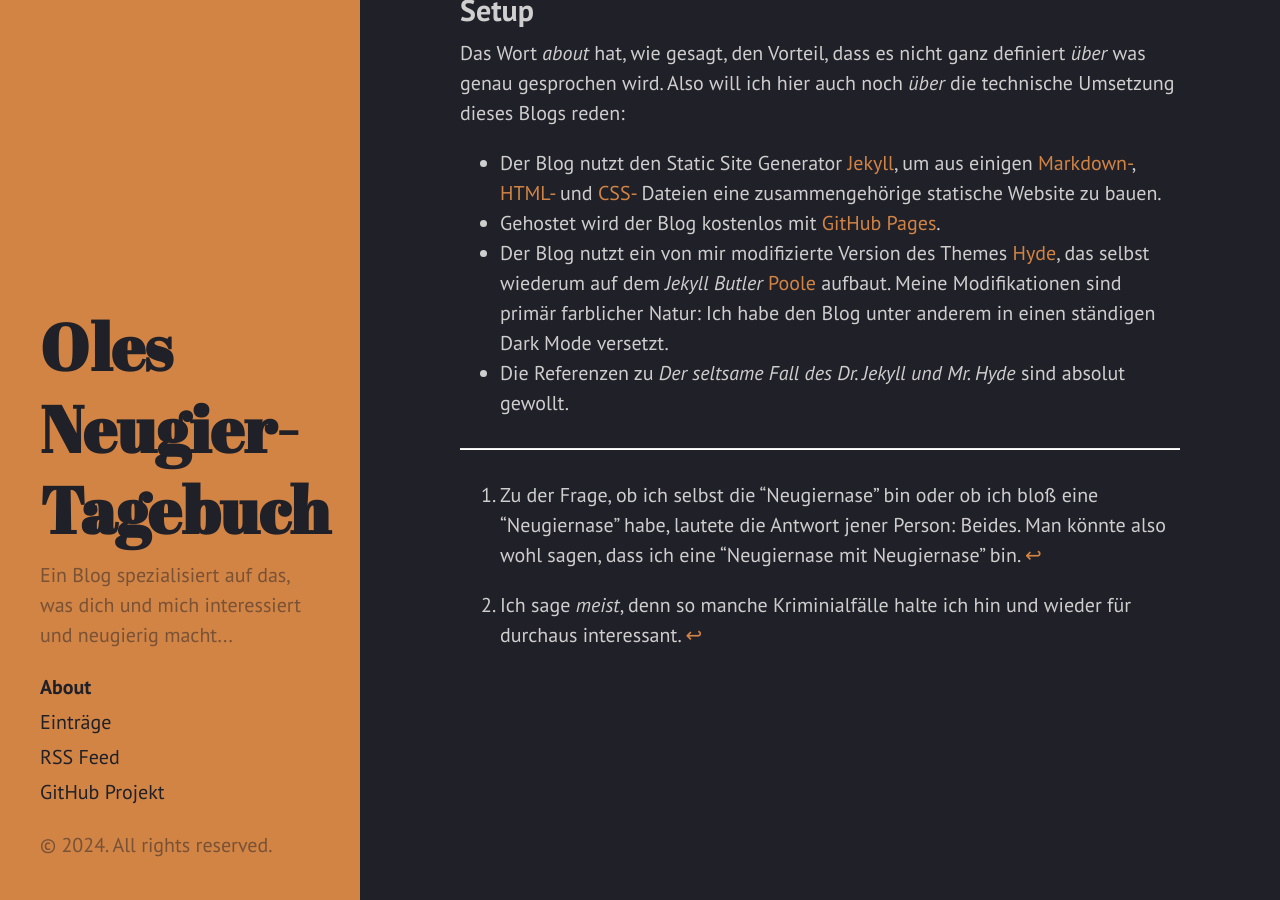
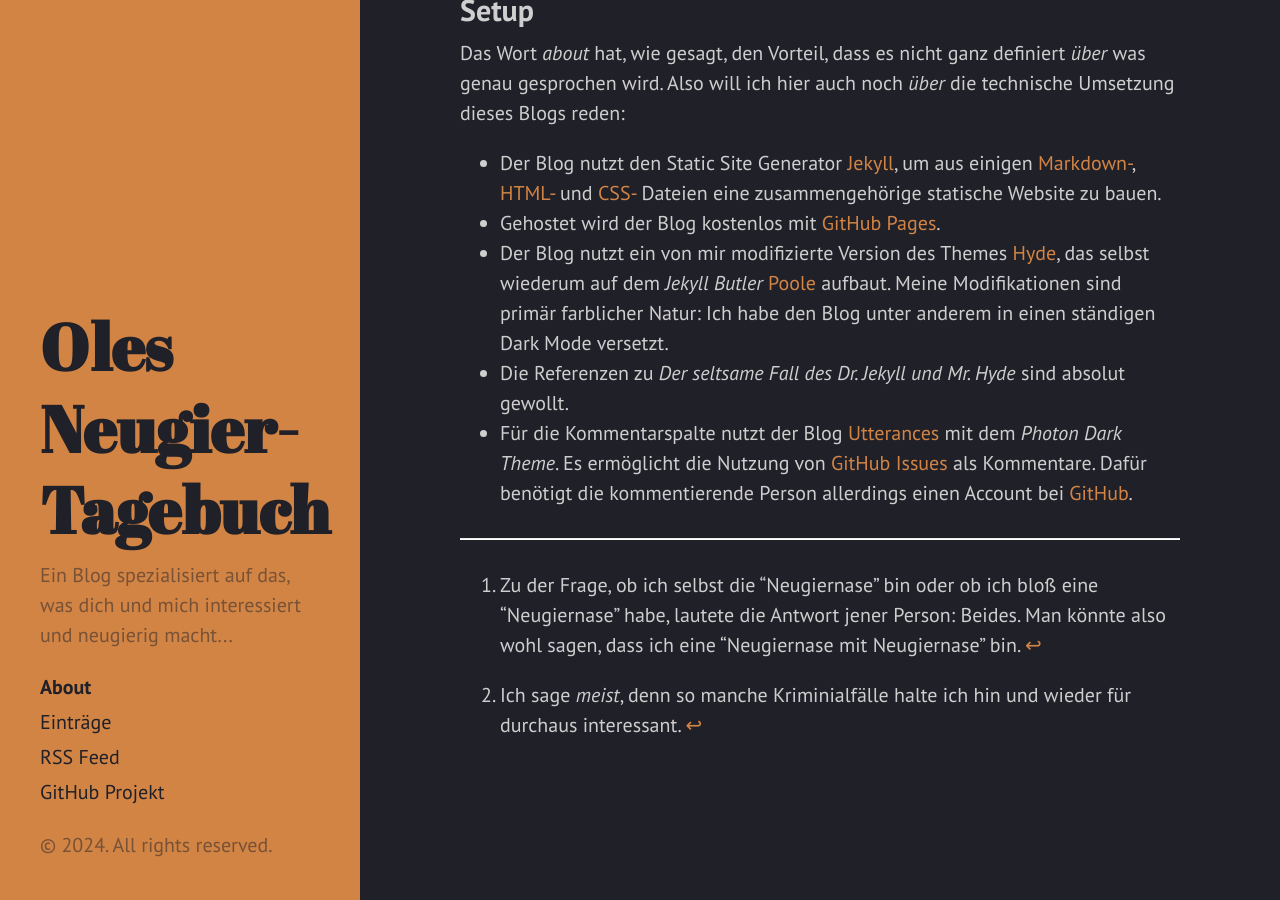
Before and after one commit to SpeedyNurBesser/speedynurbesser.github.io, a Jekyll site: the page built from about.md, in a window 1280 px wide and 900 px high, scrolled down 764 px. Built offline with Jekyll 4.4.1, drawn with Linux system fonts in a browser that asks for light colours.

Commit message:
Updated about.md

```diff
--- a/about.md
+++ b/about.md
@@ -25,6 +25,7 @@ Das Wort *about* hat, wie gesagt, den Vorteil, dass es nicht ganz definiert *üb
 - Gehostet wird der Blog kostenlos mit [GitHub Pages](https://pages.github.com/).
 - Der Blog nutzt ein von mir modifizierte Version des Themes [Hyde](https://hyde.getpoole.com/), das selbst wiederum auf dem *Jekyll Butler* [Poole](https://demo.getpoole.com/) aufbaut. Meine Modifikationen sind primär farblicher Natur: Ich habe den Blog unter anderem in einen ständigen Dark Mode versetzt.
 - Die Referenzen zu *Der seltsame Fall des Dr. Jekyll und Mr. Hyde* sind absolut gewollt.
+- Für die Kommentarspalte nutzt der Blog [Utterances](https://utteranc.es/) mit dem *Photon Dark Theme*. Es ermöglicht die Nutzung von [GitHub Issues](https://docs.github.com/en/issues) als Kommentare. Dafür benötigt die kommentierende Person allerdings einen Account bei [GitHub](https://github.com/).
 
 ---
 
```
